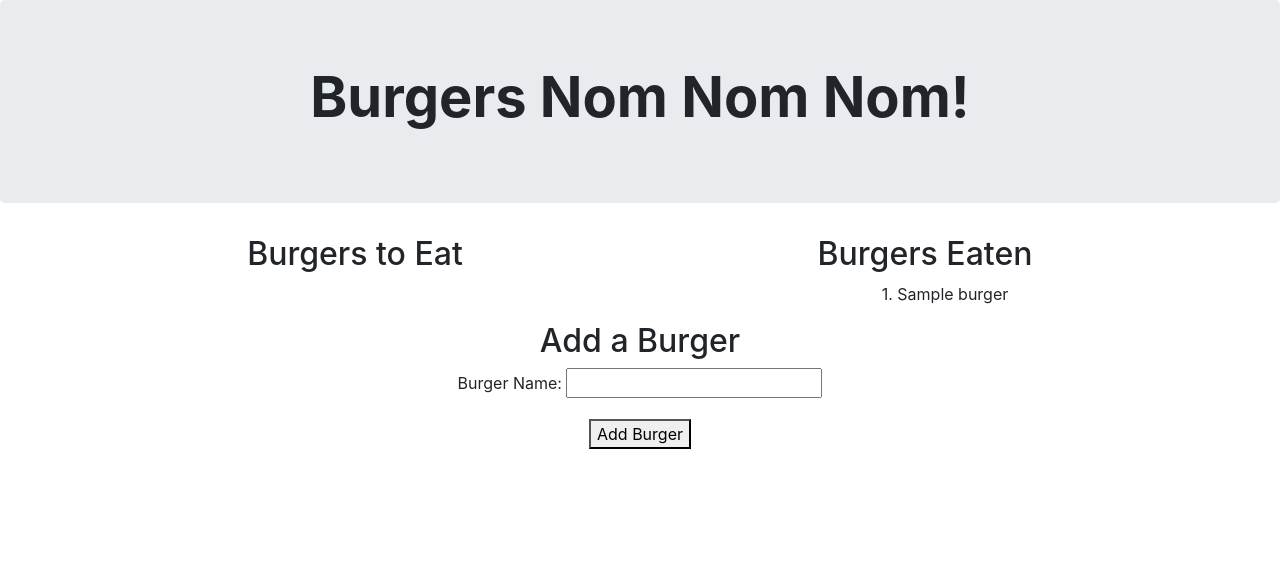
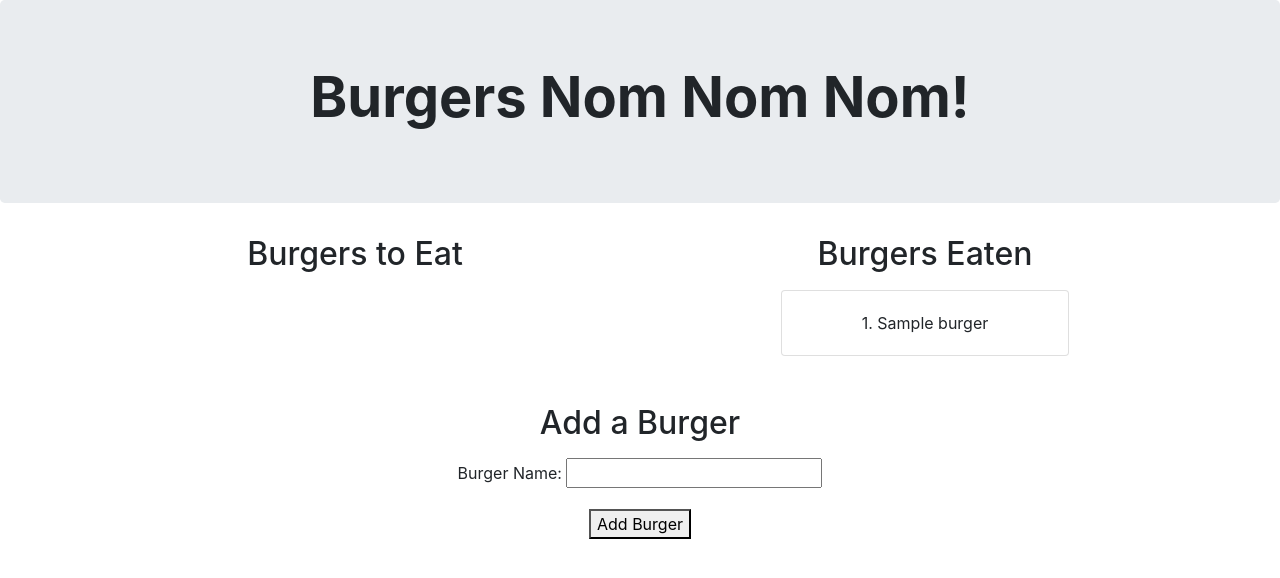
Before and after one commit to ayim84/burger, a Node server app: template views/index.handlebars in a window 1280 px wide. Shown: the top 578 px of the page. Run offline with Node 20, Linux system fonts and the light colour scheme; the template is opened without the code that fills it: most values are stand-ins (such as "Sample title", 1, 10 or a date in 2020); some libraries are stand-ins or nearby versions.

Commit message:
Updated html styles.

```diff
--- a/views/index.handlebars
+++ b/views/index.handlebars
@@ -12,7 +12,7 @@
 <div class="container">
   <div class="row text-center">
     <div class="col-md-6">
-      <h2>Burgers to Eat</h2>
+      <h2 class = "mb-3">Burgers to Eat</h2>
 
       {{!-- <ul> --}}
         {{#each burgers}}
@@ -23,7 +23,6 @@
           <div class="card-body">
             <p class="card-text">{{this.id}}. {{this.burger_name}}</p>
             <button class="devoured" data-id="{{this.id}}" data-devoured="{{true}}">Devour</button>
-
           </div>
         </div>
 
@@ -36,20 +35,30 @@
     </div>
 
     <div class="col-md-6">
-      <h2>Burgers Eaten</h2>
+      <h2 class = "mb-3">Burgers Eaten</h2>
 
-      <ul>
+      {{!-- <ul> --}}
         {{#each burgers}}
         {{#if devoured}}
-        <p>{{this.id}}. {{this.burger_name}}</p>
+
+        <div class="card mx-auto" style="width: 18rem;">
+          {{!-- <img class="card-img-top" src=".../100px180/?text=Image cap" alt="Card image cap"> --}}
+          <div class="card-body">
+            <p class="card-text">{{this.id}}. {{this.burger_name}}</p>
+            {{!-- <button class="devoured" data-id="{{this.id}}" data-devoured="{{true}}">Devour</button> --}}
+          </div>
+        </div>
+
+
+        {{!-- <p>{{this.id}}. {{this.burger_name}}</p> --}}
         {{/if}}
         {{/each}}
-      </ul>
+      {{!-- </ul> --}}
     </div>
   </div>
 
-  <div class="col-md-12 text-center">
-    <h2>Add a Burger</h2>
+  <div class="col-md-12 text-center mt-5">
+    <h2 class = "mb-3">Add a Burger</h2>
     <form class="createBurger">
 
       <div class="form-group">
```
